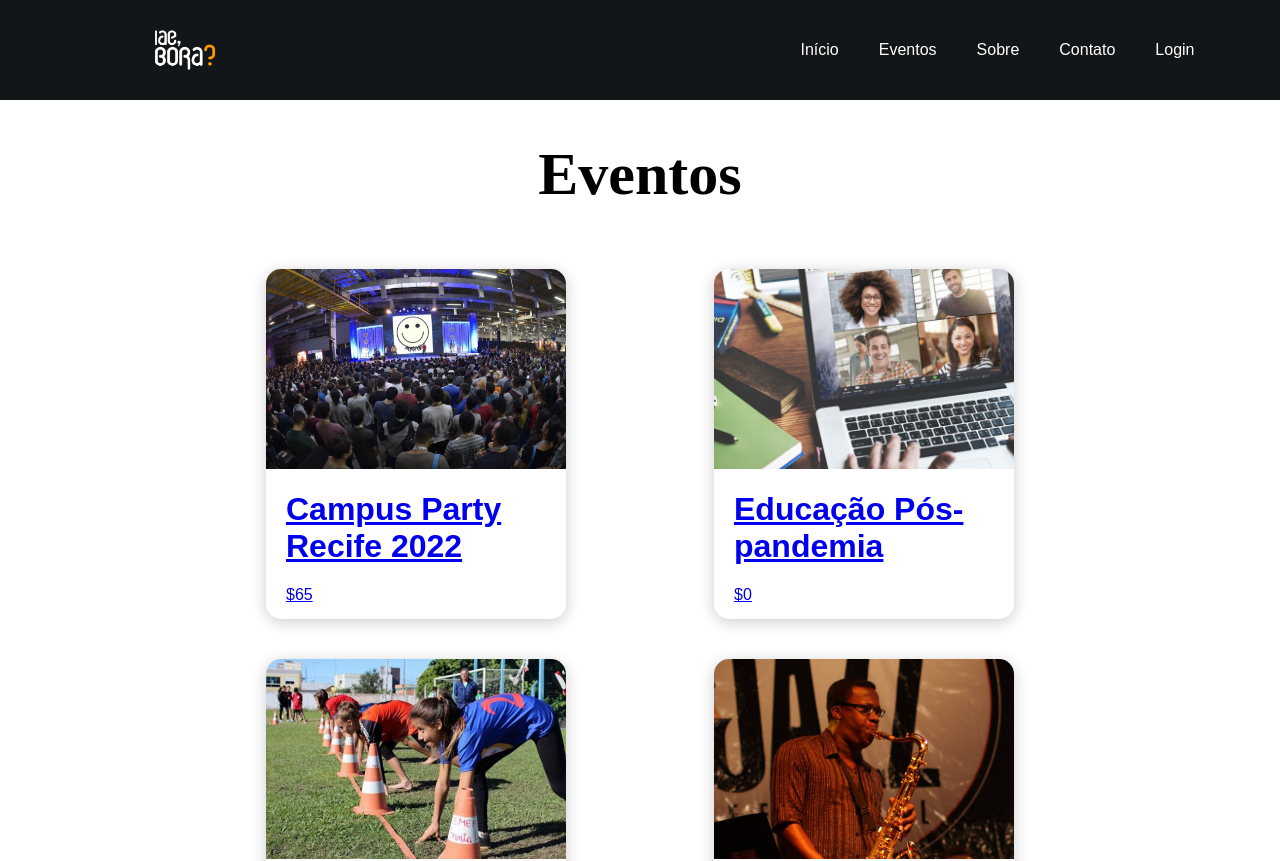
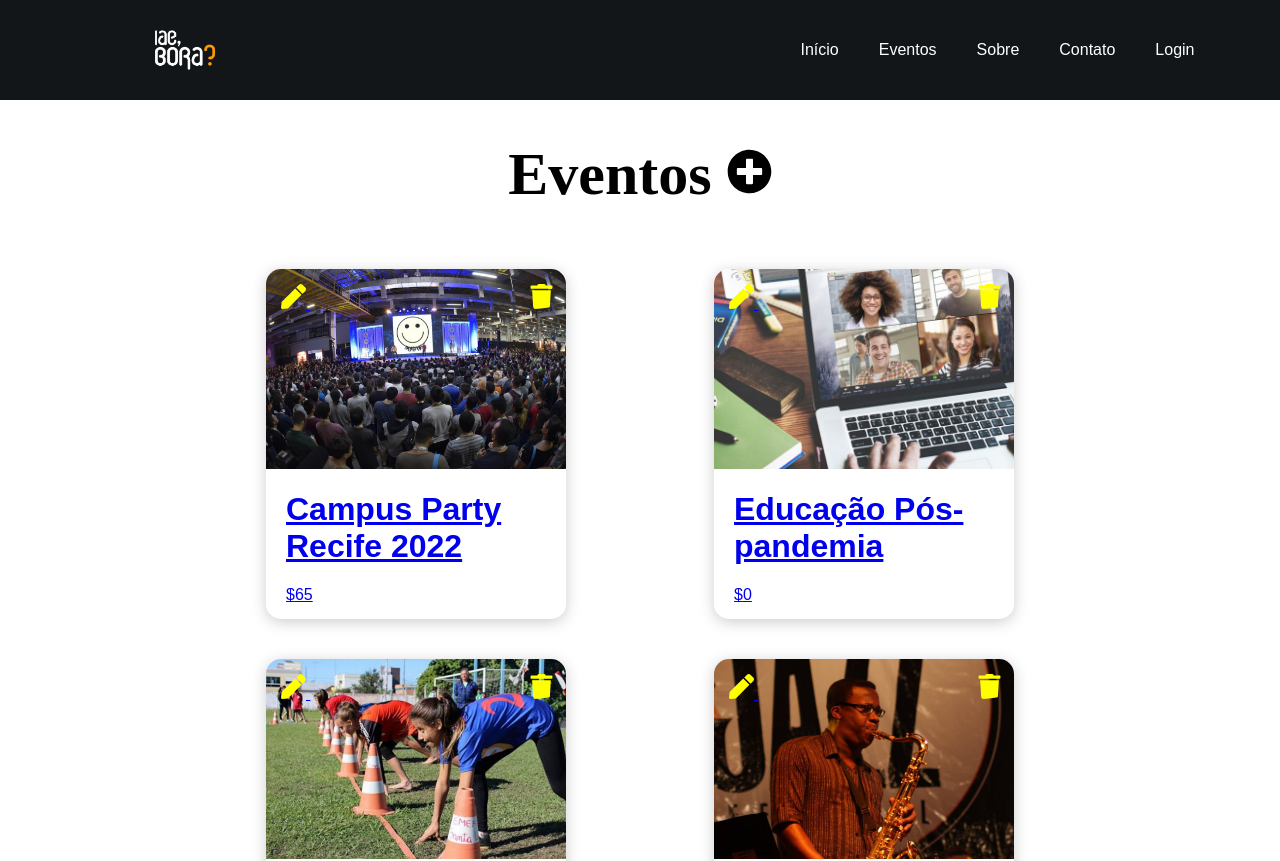
Before and after one commit to Equipe31SI/eAiBora-front, a React (Create React App) app: page /menu in a window 1280 px wide. Shown: the top 861 px of the page. Built offline with nearby package versions, Linux system fonts and the light colour scheme.

Commit message:
icons admin

```diff
--- a/package.json
+++ b/package.json
@@ -19,6 +19,7 @@
     "g": "^2.0.1",
     "react": "^17.0.2",
     "react-dom": "^17.0.2",
+    "react-icons": "^4.3.1",
     "react-loading": "^2.0.3",
     "react-lottie": "^1.2.3",
     "react-router-dom": "^5.2.0",
--- a/src/components/MenuItem.js
+++ b/src/components/MenuItem.js
@@ -1,11 +1,12 @@
 import React from "react";
 import { Link } from "react-router-dom";
+import { FaTrash, FaPen } from 'react-icons/fa';
 
 function MenuItem({ image, name, price, link }) {
   return (
     <Link to={link}>
     <div className="menuItem">
-      <div style={{ backgroundImage: `url(${image})` }}> </div>
+      <div style={{ backgroundImage: `url(${image})` }}> <FaPen class="editIcon" size={25} /> <FaTrash class="delIcon" size={25} /> </div>
       <h1> {name} </h1>
       <p> ${price} </p>
     </div>
--- a/src/pages/Form_a.js
+++ b/src/pages/Form_a.js
@@ -43,15 +43,15 @@ const novoEvento = {
             <div className="row m-2">
                 <TextField value={title} onChange={e => setTitle(e.target.value)} id="tituloEvento" className="p-2" type="text" variant="outlined" label="Título do Evento" fullWidth/>
                 <p></p>
-                <TextField value={date} onChange={e => setDate(e.target.value)} id="dataEvento" className="p-2" type="text" variant="outlined" label="Data do Evento" fullWidth/>
+                <TextField value={date} onChange={e => setDate(e.target.value)} id="dataEvento" className="p-2" type="text" variant="outlined" label="Data do Evento" /*fullWidth*//>
                 <p></p>
-                <TextField value={hour} onChange={e => setHour(e.target.value)} id="horarioEvento" className="p-2" type="text" variant="outlined" label="Horário" fullWidth/>
+                <TextField value={hour} onChange={e => setHour(e.target.value)} id="horarioEvento" className="p-2" type="text" variant="outlined" label="Horário" /*fullWidth*//>
                 <p></p>
                 <TextField value={local} onChange={e => setLocal(e.target.value)} id="localEvento" className="p-2" type="text" variant="outlined" label="Local do evento" fullWidth/>
                 <p></p>
-                <TextField value={price} onChange={e => setPrice(e.target.value)} id="precoEvento" className="p-2" type="text" variant="outlined" label="Valor do ingresso" fullWidth/>
+                <TextField value={price} onChange={e => setPrice(e.target.value)} id="precoEvento" className="p-2" type="text" variant="outlined" label="Valor do ingresso" /*fullWidth*//>
                 <p></p>
-                <TextField value={description} onChange={e => setDescription(e.target.value)} id="descricaoEvento" label="Descreva o evento" multiline rows={3}/>
+                <TextField value={description} onChange={e => setDescription(e.target.value)} id="descricaoEvento" label="Descreva o evento" multiline rows={3} fullWidth/>
                 <p></p>
 
             <Button onClick={criarEvento} variant="contained" color="primary" fullWidth>Criar evento</Button>
--- a/src/pages/Menu.js
+++ b/src/pages/Menu.js
@@ -2,11 +2,12 @@ import React from "react";
 import { MenuList } from "../helpers/MenuList";
 import MenuItem from "../components/MenuItem";
 import "../styles/Menu.css";
+import { FaPlusCircle } from "react-icons/fa";
 
 function Menu() {
   return (
     <div className="menu">
-      <h1 className="menuTitle">Eventos</h1>
+      <h1 className="menuTitle">Eventos <a href="/form_a"><FaPlusCircle class="addEventIcon" size={45}/></a></h1>
       <div className="menuList">
         {MenuList.map((menuItem, key) => {
           return (
--- a/src/styles/Menu.css
+++ b/src/styles/Menu.css
@@ -60,3 +60,23 @@
     grid-template-columns: 1fr;
   }
 }
+
+.editIcon, .delIcon {
+  color: Yellow;
+  border-radius: 25%;
+  border-radius: 25%;
+  padding-top: 5%;
+  border-color: #FFFFFF;
+}
+
+.editIcon {
+  padding-left: 5%;
+}
+
+.delIcon {
+  padding-left: 73%;
+}
+
+.addEventIcon {
+  color: black;
+}
```
Also changed, not shown: 1 other file (tests, documents, lock files or other folders).
